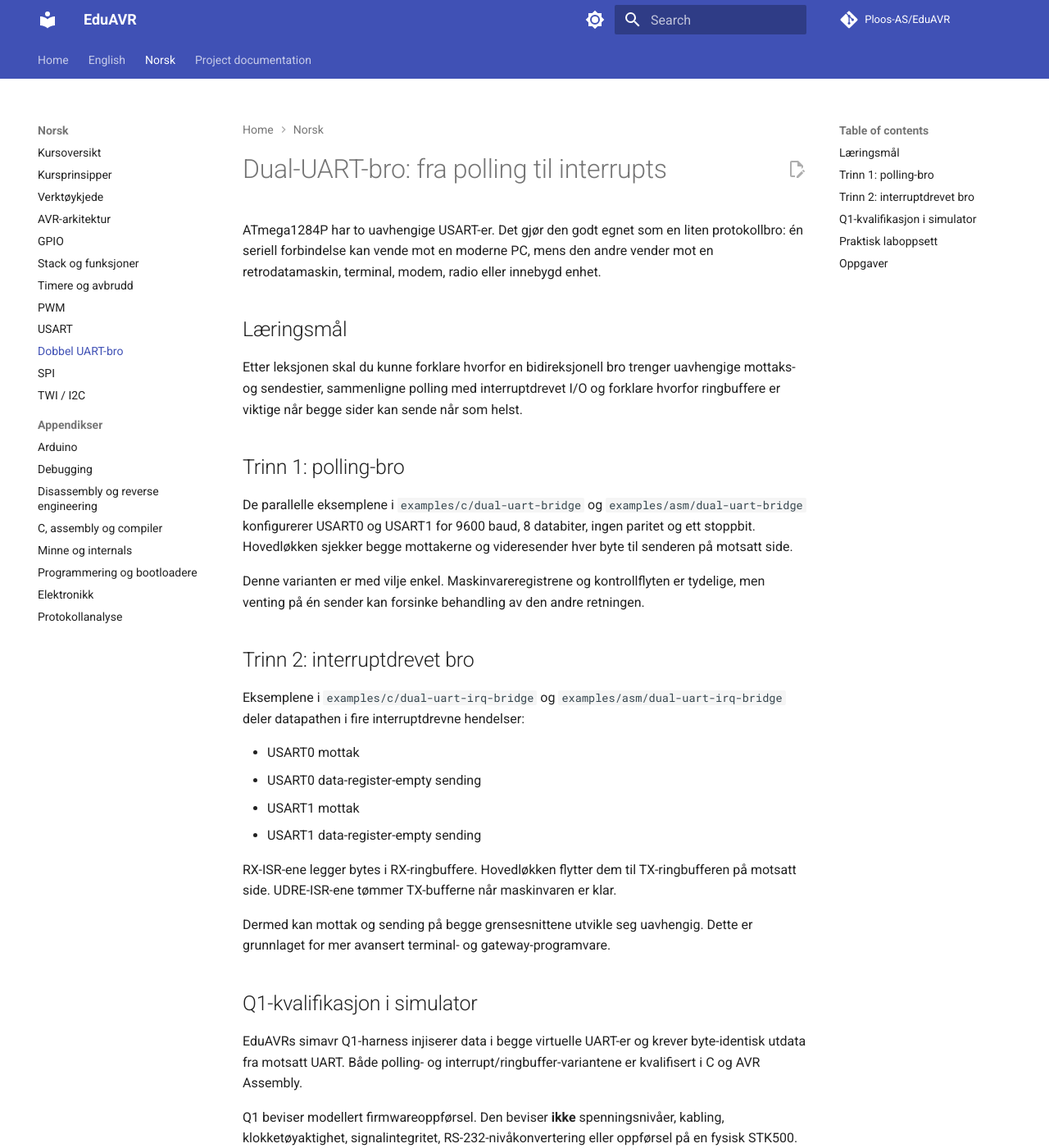
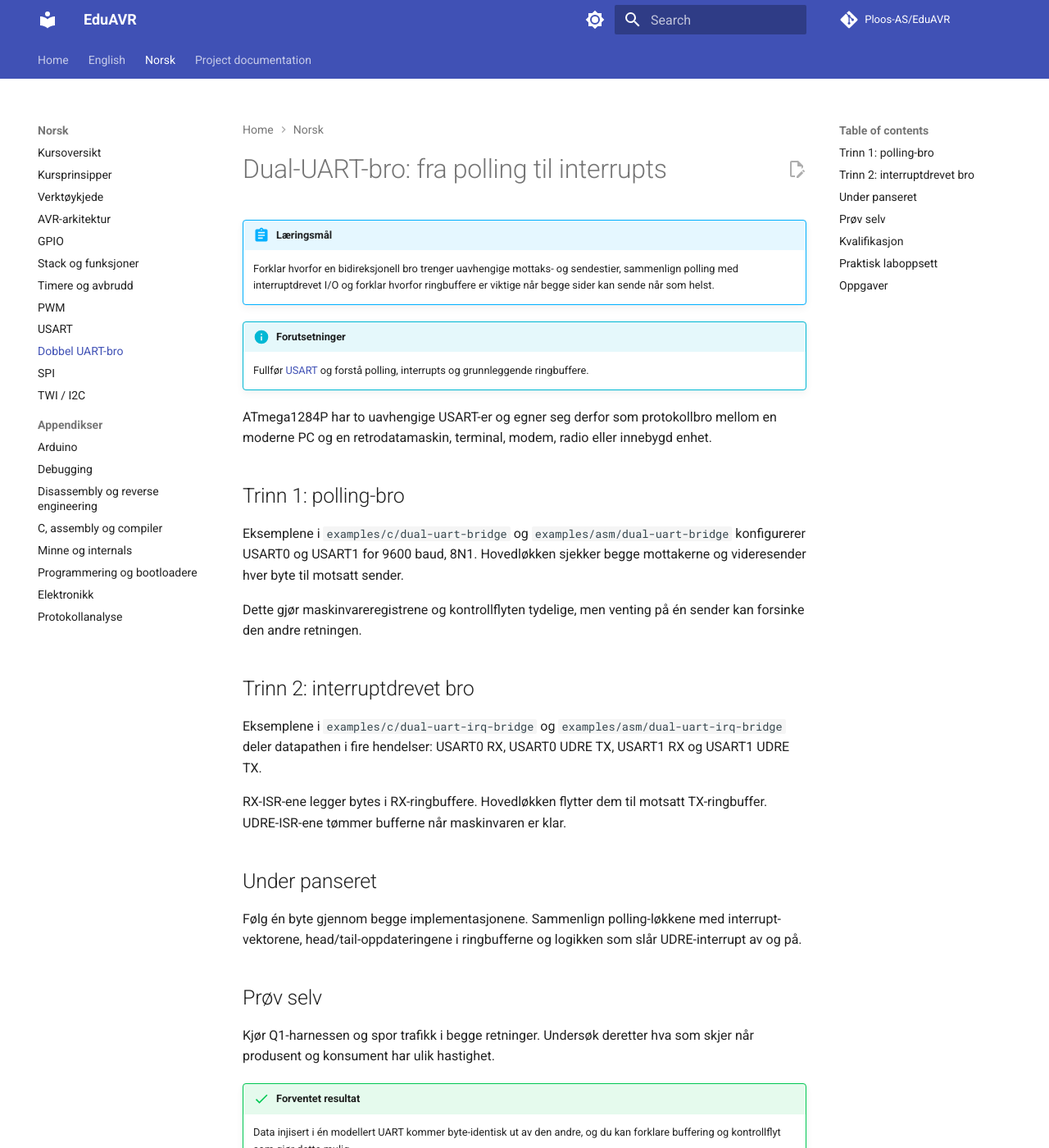
Before and after one commit to Ploos-AS/EduAVR, an MkDocs documentation site: the page built from docs/no/08-dual-uart-bridge.md, in a window 1280 px wide and 1400 px high. Shown: the whole window at 82% size. Built offline with MkDocs 1.6.1 and Material for MkDocs 9.7.7, drawn with Linux system fonts in a browser that asks for light colours; comment, search, counter and statistics services are not loaded; some of the changed text lies outside the part shown.

Commit message:
docs: harmonize communications lessons

```diff
--- a/docs/no/08-dual-uart-bridge.md
+++ b/docs/no/08-dual-uart-bridge.md
@@ -1,35 +1,41 @@
 # Dual-UART-bro: fra polling til interrupts
 
-ATmega1284P har to uavhengige USART-er. Det gjør den godt egnet som en liten protokollbro: én seriell forbindelse kan vende mot en moderne PC, mens den andre vender mot en retrodatamaskin, terminal, modem, radio eller innebygd enhet.
+!!! abstract "Læringsmål"
+    Forklar hvorfor en bidireksjonell bro trenger uavhengige mottaks- og sendestier, sammenlign polling med interruptdrevet I/O og forklar hvorfor ringbuffere er viktige når begge sider kan sende når som helst.
 
-## Læringsmål
+!!! info "Forutsetninger"
+    Fullfør [USART](07-usart.md) og forstå polling, interrupts og grunnleggende ringbuffere.
 
-Etter leksjonen skal du kunne forklare hvorfor en bidireksjonell bro trenger uavhengige mottaks- og sendestier, sammenligne polling med interruptdrevet I/O og forklare hvorfor ringbuffere er viktige når begge sider kan sende når som helst.
+ATmega1284P har to uavhengige USART-er og egner seg derfor som protokollbro mellom en moderne PC og en retrodatamaskin, terminal, modem, radio eller innebygd enhet.
 
 ## Trinn 1: polling-bro
 
-De parallelle eksemplene i `examples/c/dual-uart-bridge` og `examples/asm/dual-uart-bridge` konfigurerer USART0 og USART1 for 9600 baud, 8 databiter, ingen paritet og ett stoppbit. Hovedløkken sjekker begge mottakerne og videresender hver byte til senderen på motsatt side.
+Eksemplene i `examples/c/dual-uart-bridge` og `examples/asm/dual-uart-bridge` konfigurerer USART0 og USART1 for 9600 baud, 8N1. Hovedløkken sjekker begge mottakerne og videresender hver byte til motsatt sender.
 
-Denne varianten er med vilje enkel. Maskinvareregistrene og kontrollflyten er tydelige, men venting på én sender kan forsinke behandling av den andre retningen.
+Dette gjør maskinvareregistrene og kontrollflyten tydelige, men venting på én sender kan forsinke den andre retningen.
 
 ## Trinn 2: interruptdrevet bro
 
-Eksemplene i `examples/c/dual-uart-irq-bridge` og `examples/asm/dual-uart-irq-bridge` deler datapathen i fire interruptdrevne hendelser:
+Eksemplene i `examples/c/dual-uart-irq-bridge` og `examples/asm/dual-uart-irq-bridge` deler datapathen i fire hendelser: USART0 RX, USART0 UDRE TX, USART1 RX og USART1 UDRE TX.
 
-- USART0 mottak
-- USART0 data-register-empty sending
-- USART1 mottak
-- USART1 data-register-empty sending
+RX-ISR-ene legger bytes i RX-ringbuffere. Hovedløkken flytter dem til motsatt TX-ringbuffer. UDRE-ISR-ene tømmer bufferne når maskinvaren er klar.
 
-RX-ISR-ene legger bytes i RX-ringbuffere. Hovedløkken flytter dem til TX-ringbufferen på motsatt side. UDRE-ISR-ene tømmer TX-bufferne når maskinvaren er klar.
+## Under panseret
 
-Dermed kan mottak og sending på begge grensesnittene utvikle seg uavhengig. Dette er grunnlaget for mer avansert terminal- og gateway-programvare.
+Følg én byte gjennom begge implementasjonene. Sammenlign polling-løkkene med interrupt-vektorene, head/tail-oppdateringene i ringbufferne og logikken som slår UDRE-interrupt av og på.
 
-## Q1-kvalifikasjon i simulator
+## Prøv selv
 
-EduAVRs simavr Q1-harness injiserer data i begge virtuelle UART-er og krever byte-identisk utdata fra motsatt UART. Både polling- og interrupt/ringbuffer-variantene er kvalifisert i C og AVR Assembly.
+Kjør Q1-harnessen og spor trafikk i begge retninger. Undersøk deretter hva som skjer når produsent og konsument har ulik hastighet.
 
-Q1 beviser modellert firmwareoppførsel. Den beviser **ikke** spenningsnivåer, kabling, klokketøyaktighet, signalintegritet, RS-232-nivåkonvertering eller oppførsel på en fysisk STK500. Dette hører til Q2-maskinvarekvalifikasjon.
+!!! success "Forventet resultat"
+    Data injisert i én modellert UART kommer byte-identisk ut av den andre, og du kan forklare buffering og kontrollflyt som gjør dette mulig.
+
+## Kvalifikasjon
+
+EduAVRs simavr Q1-harness injiserer data i begge virtuelle UART-er og krever byte-identisk utdata fra motsatt UART. Polling- og interrupt/ringbuffer-variantene er kvalifisert i C og AVR Assembly.
+
+Q1 beviser **ikke** spenningsnivåer, kabling, klokketøyaktighet, signalintegritet, RS-232-nivåkonvertering eller fysisk STK500-oppførsel. Dette hører til Q2.
 
 ## Praktisk laboppsett
 
@@ -47,11 +53,12 @@
 
 ## Oppgaver
 
-1. Følg én byte fra USART0 RX til USART1 TX i både C og Assembly.
-2. Finn alle registrene som brukes til å konfigurere de to USART-ene.
+1. Følg én byte fra USART0 RX til USART1 TX i C og Assembly.
+2. Finn alle registrene som konfigurerer de to USART-ene.
 3. Forklar hva som skjer når en RX-ringbuffer blir full.
-4. Sett ulik baudrate på de to sidene og forklar hvorfor broen fortsatt kan oversette mellom de asynkrone forbindelsene.
+4. Sett ulik baudrate på de to sidene og forklar hvorfor broen fortsatt fungerer.
 5. Legg til tellere for mottatte, sendte og droppede bytes.
-6. Avansert: legg til en enkel linjebasert kommandomodus uten å ødelegge transparent brotrafikk.
+6. Avansert: legg til en linjebasert kommandomodus uten å ødelegge transparent brotrafikk.
 
-Neste progresjon er flytkontroll, feil/statushåndtering, konfigurerbare serieparametere og til slutt retro-terminal/gateway-capstone.
+!!! tip "Neste"
+    Fortsett til [SPI](08-spi.md). Senere capstone-arbeid kan legge til flytkontroll, feilhåndtering og konfigurerbare serieparametere.
```
